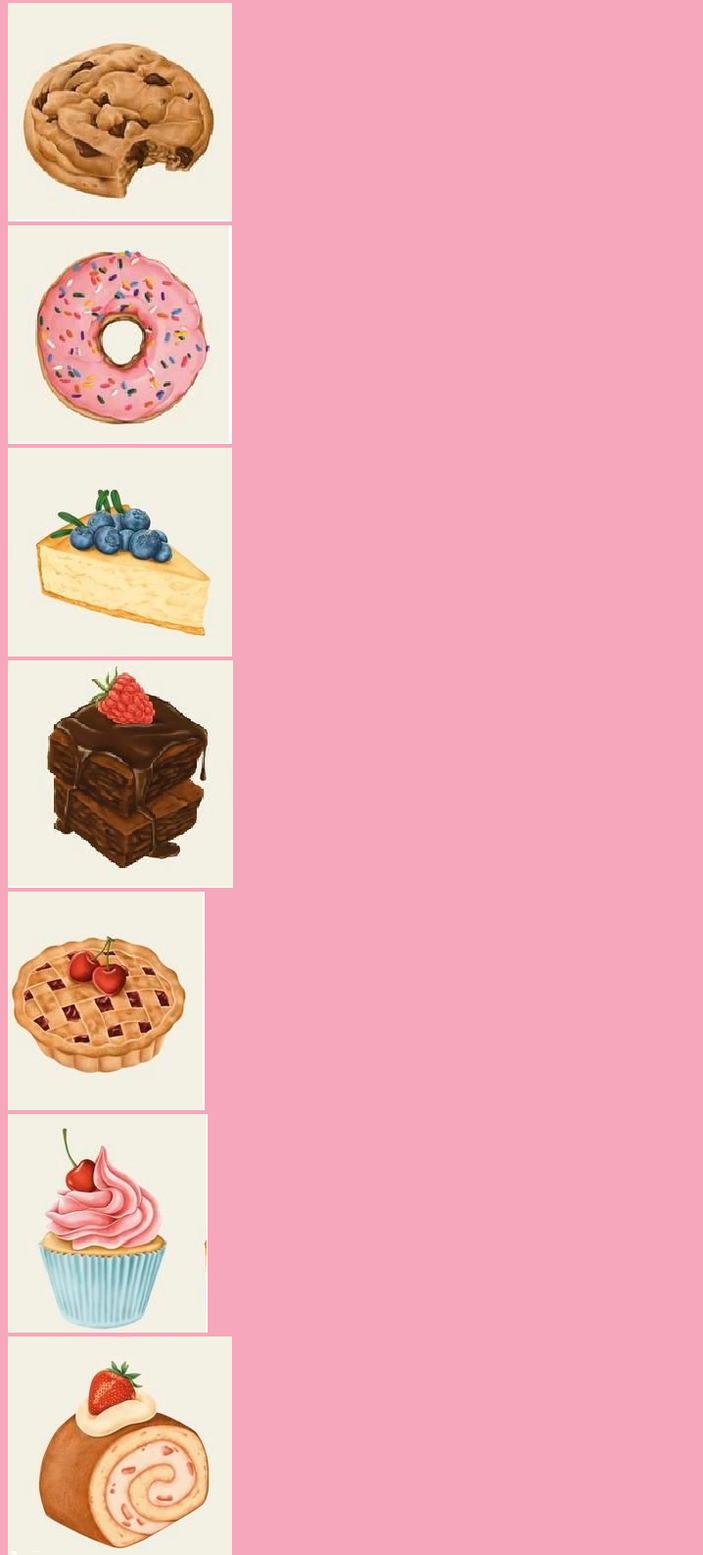
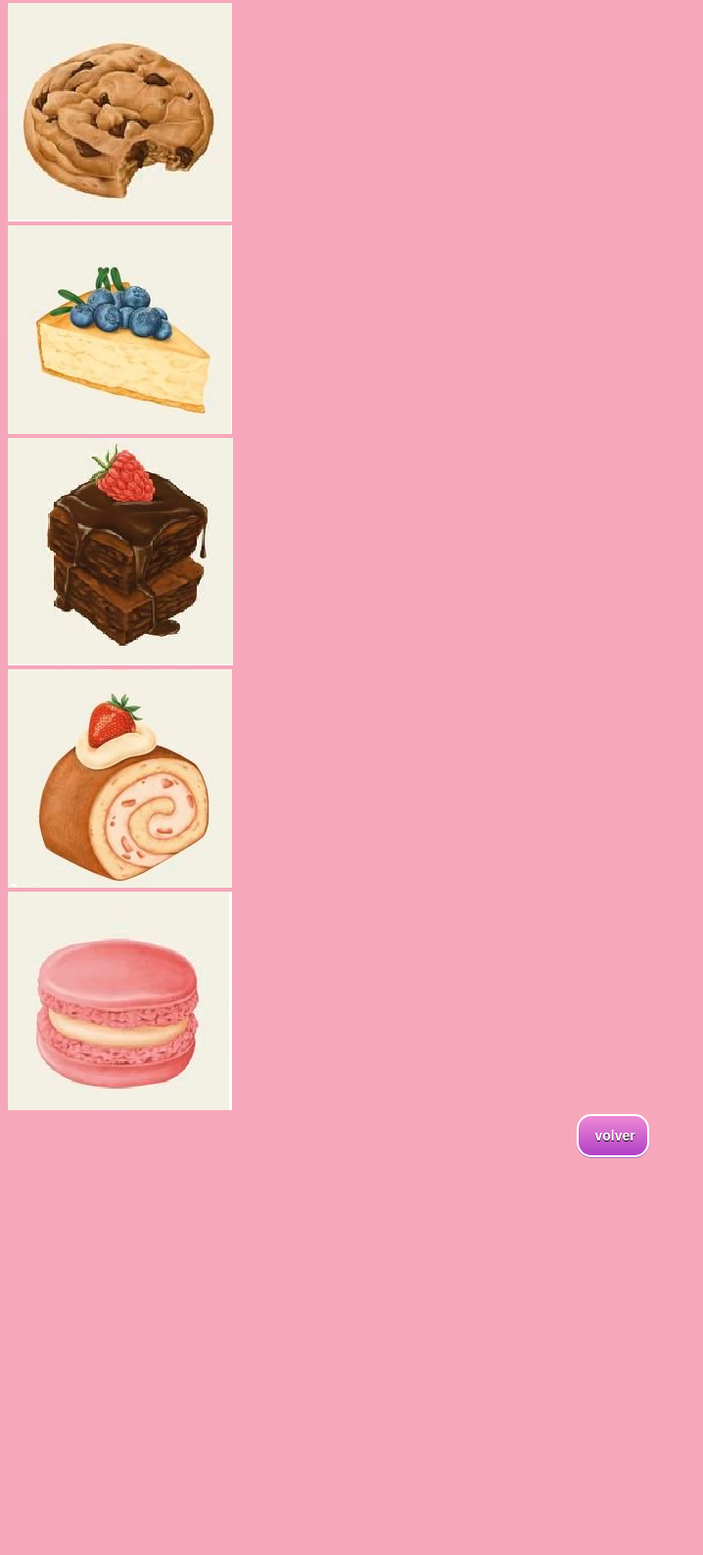
Before and after one commit to martuyrebe/rebeymartuproa.github.io, a plain HTML site: page catalogo.html in a window 1280 px wide. Shown: the part 77-1664 px from the top of the page at 98% size, without its empty margins (0-718 px from the left). After the commit the page ends 1266 px from the top, so only its background shows below. Drawn offline with Linux system fonts and the light colour scheme.

Commit message:
borramos fotos

```diff
--- a/catalogo.html
+++ b/catalogo.html
@@ -11,19 +11,10 @@
             <img src="img/t7.png" alt="">
         </div>
         <div class="foto">
-            <img src="img/t8.png" alt="">
-        </div>
-        <div class="foto">
             <img src="img/torta1.png" alt="">
         </div>
         <div class="foto">
             <img src="img/torta2.png" alt="">
-        </div>
-        <div class="foto">
-            <img src="img/torta3.png" alt="">
-        </div>
-        <div class="foto">
-            <img src="img/torta4.png" alt="">
         </div>
         <div class="foto">
             <img src="img/torta5.png" alt="">
@@ -31,9 +22,6 @@
         <div class="foto">
             <img src="img/torta6.png" alt="">
         </div>
-        <div class="foto">
-            <img src="img/tortas.png" alt="">
-        </div>
 </head>
 <body>
         <a href="index.html" class="myButton">volver</a>
```
